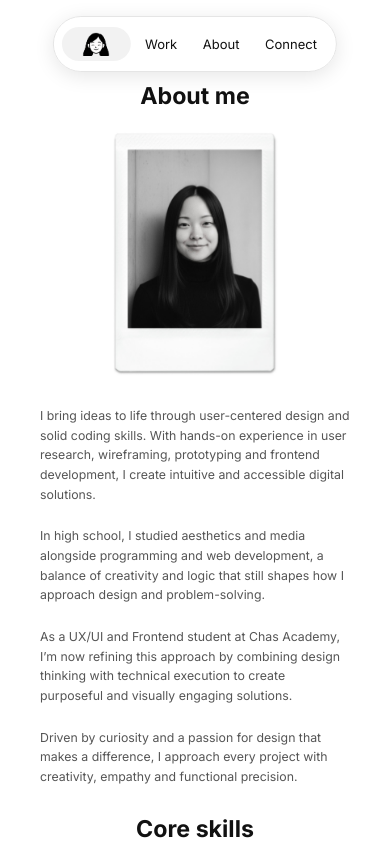
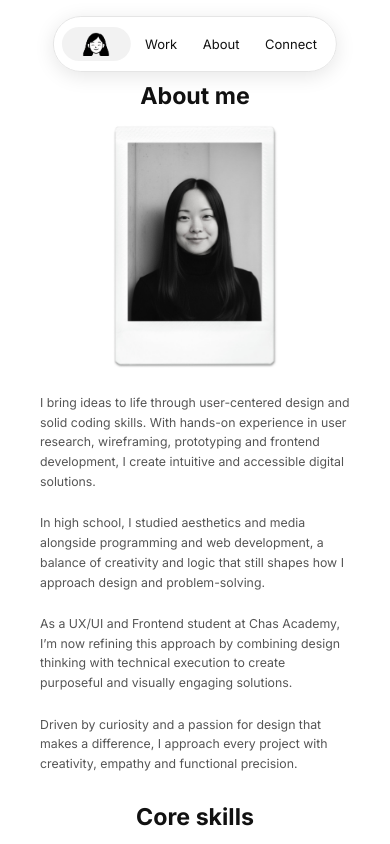
Before and after one commit to desjohnsen/portfolio, a React (Vite) app: page /about in a window 390 px wide. Shown: the top 844 px of the page. Built offline with nearby package versions, Linux system fonts and the light colour scheme.

Commit message:
fix: adjust top and bottom margin for mobile profile picture

```diff
--- a/src/styles/About.css
+++ b/src/styles/About.css
@@ -40,7 +40,7 @@
 .about-title {
   font-size: 1.45rem;
   font-weight: 700;
-  margin-bottom: 0.5rem;
+  margin-bottom: 0;
   text-align: center;
 }
 
@@ -167,7 +167,7 @@
 .mobile-pic {
   display: block; /* Only visible on mobile */
   text-align: center;
-  margin: 0.5rem auto;
+  margin: 0.6rem 0 0.1rem;
 }
 
 .mobile-pic img {
```
